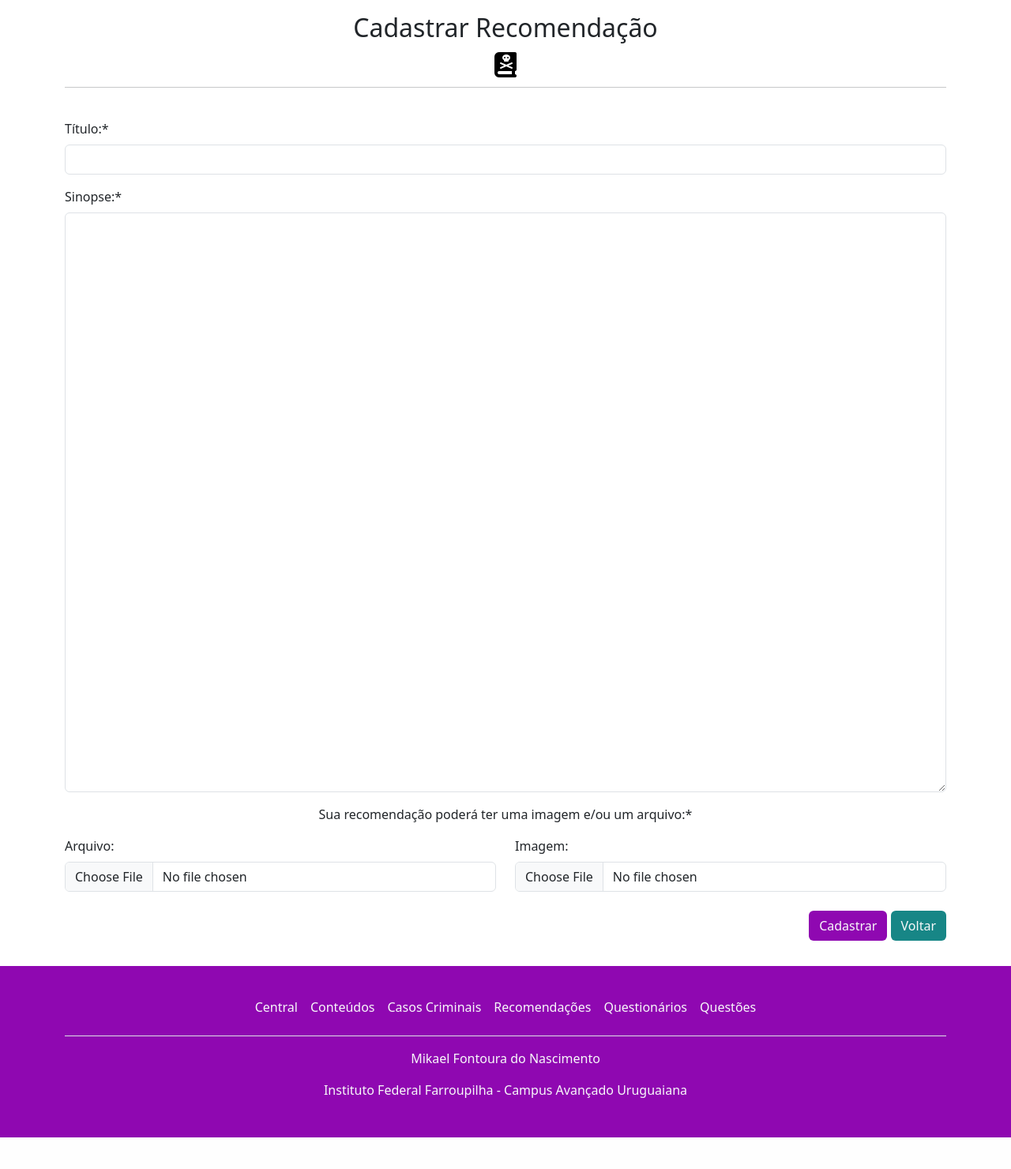
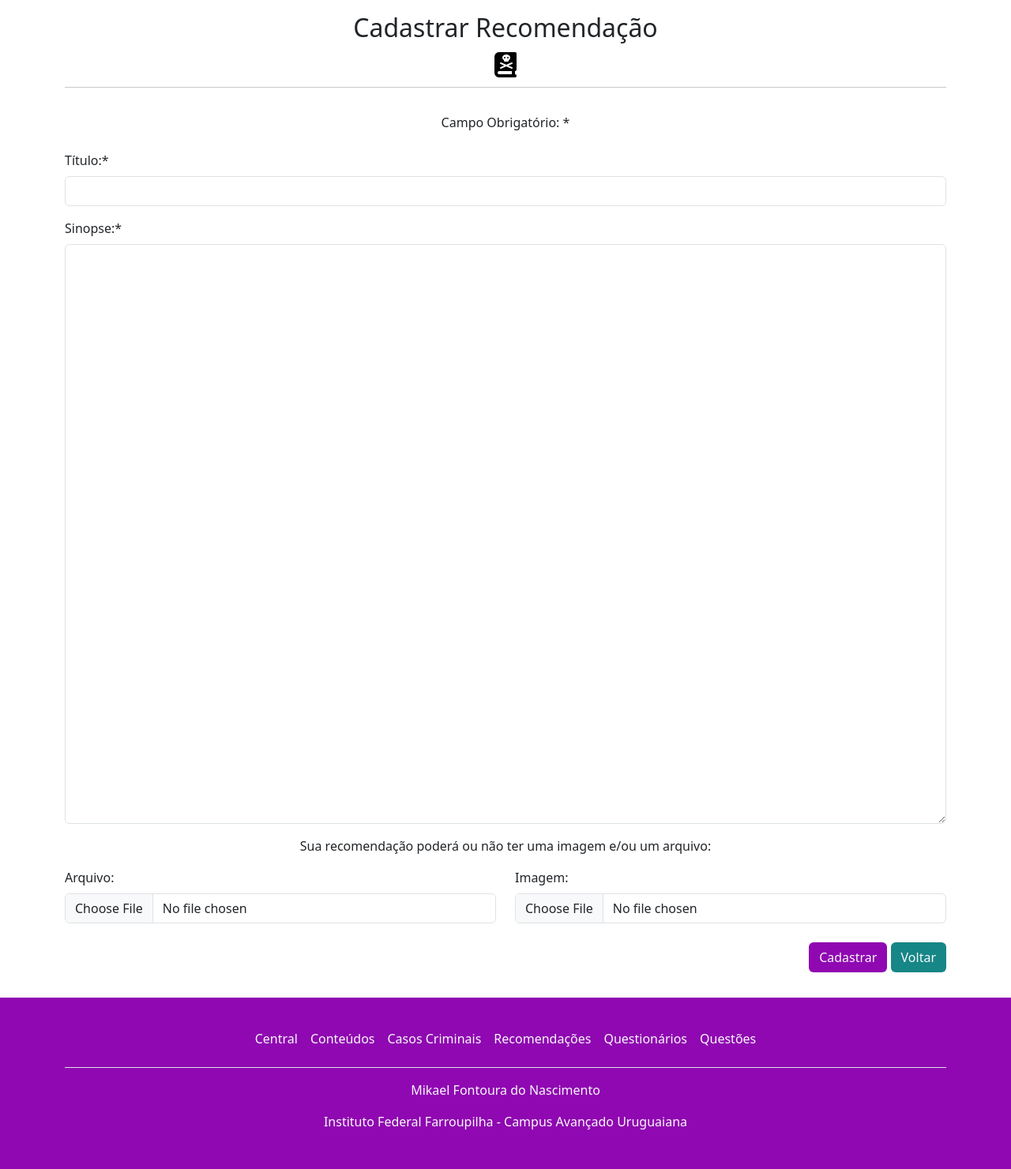
Before and after one commit to mika-font/tcc-quimica, a PHP site: page /cad_recom.php in a window 1280 px wide. Shown: the part 89-1569 px from the top of the page at 79% size. Before the commit the page ends 1529 px from the top, so only its background shows below. Run offline with PHP 8.4, Linux system fonts and the light colour scheme; a user stored in the database is signed in.

Commit message:
Caixa Obrigatória

```diff
--- a/cad_casos.php
+++ b/cad_casos.php
@@ -33,8 +33,11 @@
                 </div>
         <?php } endif; ?>
         <form method="POST" action="processa_casos.php" enctype="multipart/form-data">
+            <div class="text-center">
+                <p>Campo Obrigatório: *</p>
+            </div>
             <div class="row">
-                <div class="col-xl-12 py-2">
+                <div class="col-xl-12 pb-2">
                     <label class="form-label">Título:*</label>
                     <input class="form-control" type="text" name="titulo" required>
                 </div>
--- a/cad_recom.php
+++ b/cad_recom.php
@@ -31,11 +31,14 @@
                     <button class="btn-close" data-bs-dismiss="alert"></button>
                     Preencha todos os campos corretamente!
                 </div>
-            <?php }
+        <?php }
         endif; ?>
         <div class="row">
             <div class="col">
                 <form method="POST" action="processa_recom.php" enctype="multipart/form-data">
+                    <div class="text-center">
+                        <p>Campo Obrigatório: *</p>
+                    </div>
                     <div class="row">
                         <div class="col-xl-12 py-2">
                             <label class="form-label">Título:*</label>
@@ -50,7 +53,7 @@
                     </div>
                     <div class="row">
                         <div class="col-xl-12 py-2 text-center">
-                            <span>Sua recomendação poderá ter uma imagem e/ou um arquivo:*</span>
+                            <span>Sua recomendação poderá ou não ter uma imagem e/ou um arquivo:</span>
                         </div>
                         <div class="col-xl-6 py-2">
                             <label class="form-label">Arquivo:</label>
--- a/cad_usuario.php
+++ b/cad_usuario.php
@@ -46,6 +46,9 @@
         <div class="row">
             <div class="col">
                 <form method="POST" action="processa_usuario.php" class="form-cad-user">
+                    <div class="text-center">
+                        <p>Campo Obrigatório: *</p>
+                    </div>
                     <div class="row">
                         <div class="col-xl-6 py-2">
                             <label class="form-label">Nome:*</label>
--- a/edit_casos.php
+++ b/edit_casos.php
@@ -37,8 +37,12 @@ $dados = mysqli_fetch_assoc($resultado);
                     <button class="btn-close" data-bs-dismiss="alert"></button>
                     Preencha todos os campos corretamente!
                 </div>
-        <?php } endif; ?>
+        <?php }
+        endif; ?>
         <form method="POST" action="processa_casos.php" enctype="multipart/form-data">
+            <div class="text-center">
+                <p>Campo Obrigatório: *</p>
+            </div>
             <div class="row">
                 <div class="col-xl-12 py-2">
                     <input type="hidden" name="id_caso" value="<?php echo $dados['id_caso'] ?>">
--- a/edit_questao.php
+++ b/edit_questao.php
@@ -48,6 +48,9 @@ if ($resultado == TRUE) {
         <div class="row">
             <div class="col">
                 <form action="processa_questao.php" method="POST" enctype="multipart/form-data">
+                    <div class="text-center">
+                        <p>Campo Obrigatório: *</p>
+                    </div>
                     <div class="row">
                         <div class="col-xl-12 py-2">
                             <input type="hidden" name="id_questao" value="<?php echo $dados['id_questao'] ?>">
```
Also changed, not shown: cad_questao.php (+5 -2 lines), cad_questionario.php (+6 -2 lines), edit_questionario.php (+7 -3 lines), edit_recom.php (+12 -11 lines), edit_usuario.php (+6 -3 lines).
